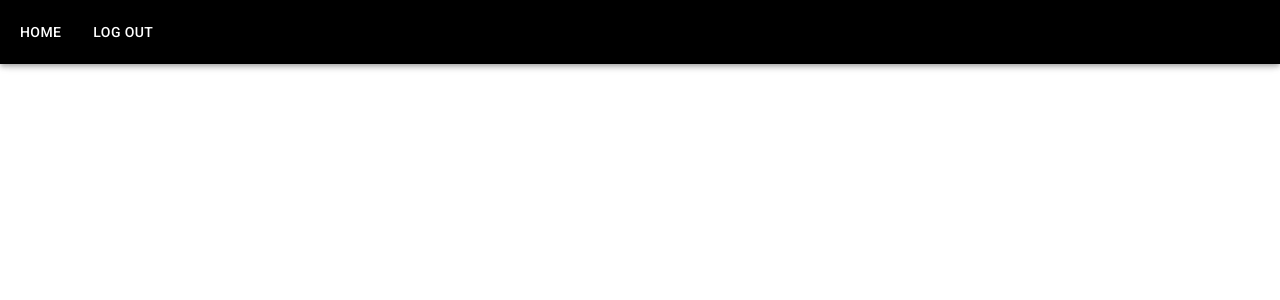
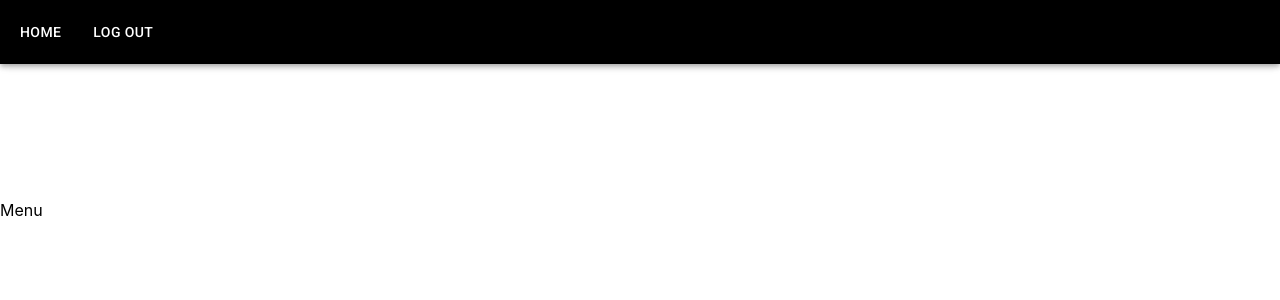
Before and after one commit to yuli-ana/ecofood, a React (Create React App) app: page /menu in a window 1280 px wide. Shown: the top 300 px of the page. Built offline with nearby package versions, Linux system fonts and the light colour scheme.

Commit message:
Remove unused elements

```diff
--- a/src/pages/Menu.jsx
+++ b/src/pages/Menu.jsx
@@ -4,6 +4,7 @@ const Menu = () => {
   return (
     <>
       <NavBar signed />
+      <p style={{ marginTop: "200px" }}>Menu</p>
     </>
   );
 };
```
